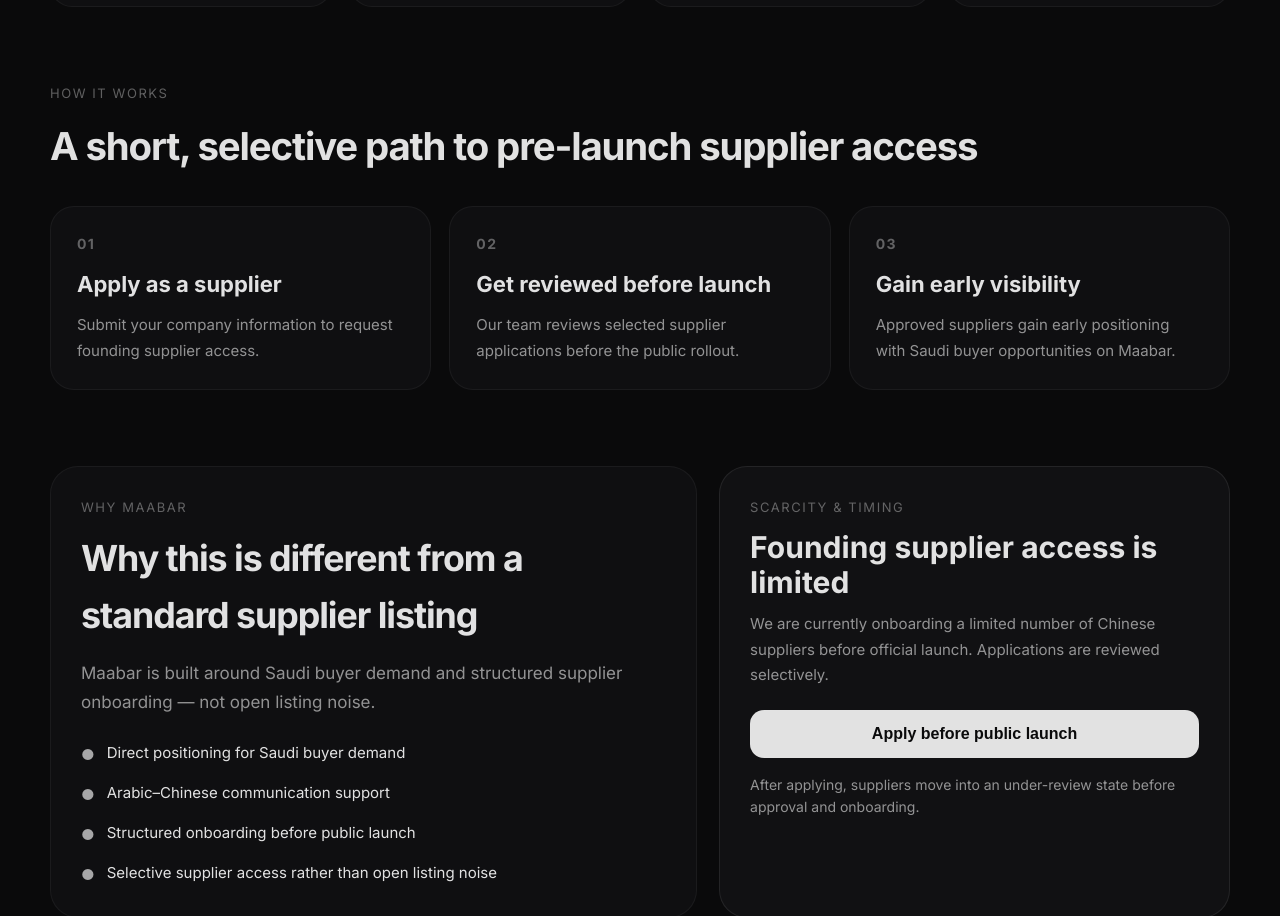
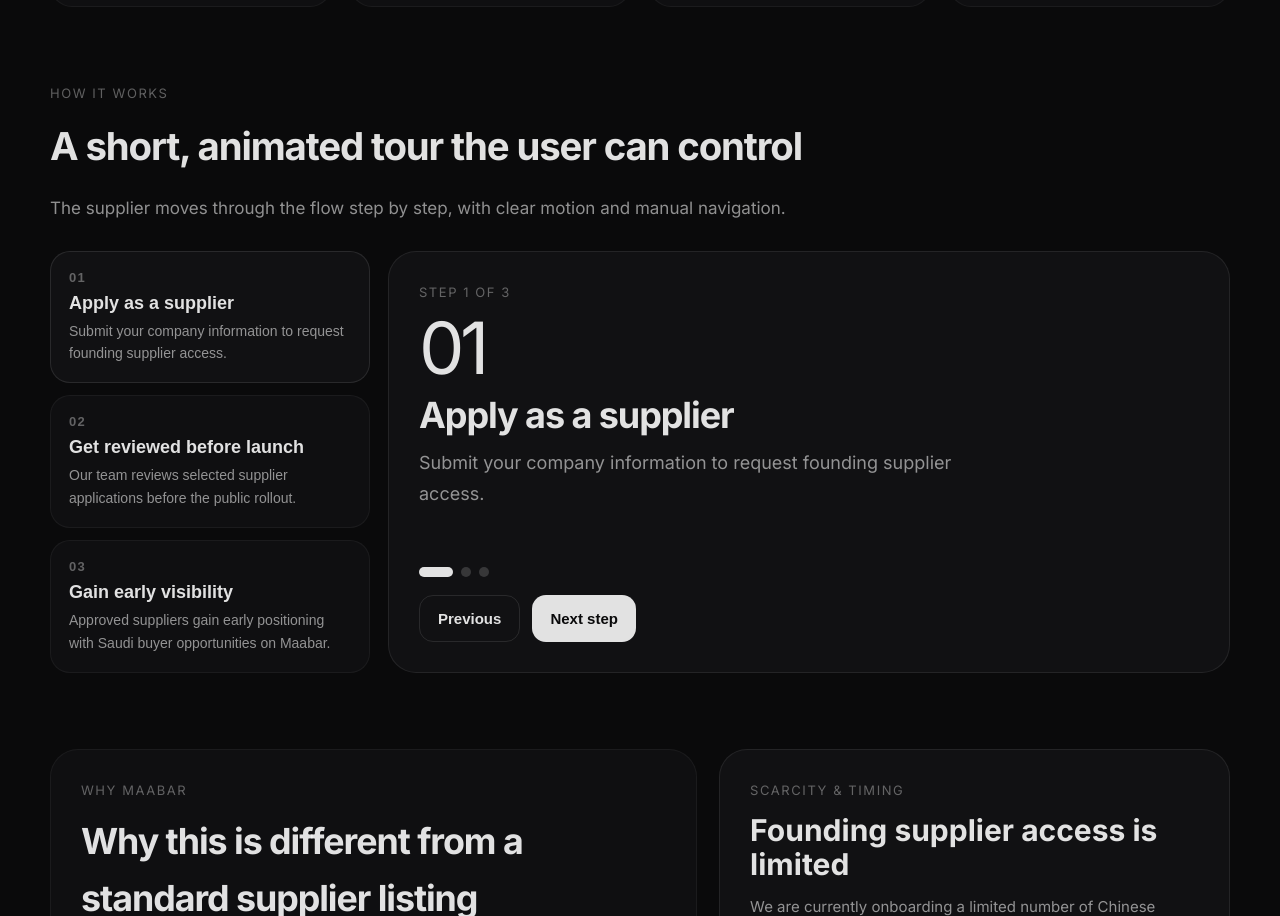
Before and after one commit to Abdulmjeedalmutairi/MAABAR, a React (Create React App) app: page /supplier-access in a window 1280 px wide. Shown: the part 1301-2217 px from the top of the page. Built offline with nearby package versions, Linux system fonts and the light colour scheme; no server answers.

Commit message:
Add interactive animated supplier access tour

```diff
--- a/src/pages/SupplierAccess.jsx
+++ b/src/pages/SupplierAccess.jsx
@@ -84,6 +84,7 @@
   const nav = useNavigate();
   const [timeLeft, setTimeLeft] = useState(getTimeLeft());
   const [isCompact, setIsCompact] = useState(typeof window !== 'undefined' ? window.innerWidth < 960 : false);
+  const [activeStep, setActiveStep] = useState(0);
 
   useEffect(() => {
     const timer = setInterval(() => setTimeLeft(getTimeLeft()), 1000);
@@ -97,8 +98,11 @@
 
   const ctaCopy = useMemo(() => (timeLeft.expired ? 'Apply for Supplier Access' : 'Apply for Early Supplier Access'), [timeLeft.expired]);
   const containerStyle = useMemo(() => ({ maxWidth: 1180, margin: '0 auto', width: '100%' }), []);
+  const currentStep = howItWorks[activeStep];
 
   const goToApply = () => nav('/login/supplier');
+  const nextStep = () => setActiveStep((prev) => (prev + 1) % howItWorks.length);
+  const prevStep = () => setActiveStep((prev) => (prev - 1 + howItWorks.length) % howItWorks.length);
   const scrollToFlow = () => {
     const el = document.getElementById('supplier-access-flow');
     if (el) el.scrollIntoView({ behavior: 'smooth', block: 'start' });
@@ -203,15 +207,78 @@
       <section id="supplier-access-flow" style={{ padding: '52px 20px', background: 'var(--bg-base)' }}>
         <div style={containerStyle}>
           <div style={{ color: 'var(--text-tertiary)', fontSize: 13, textTransform: 'uppercase', letterSpacing: '0.12em', marginBottom: 12 }}>How it works</div>
-          <h2 style={{ fontSize: 'clamp(2rem, 3vw, 3rem)', margin: '0 0 28px', letterSpacing: '-0.03em' }}>A short, selective path to pre-launch supplier access</h2>
-          <div style={{ display: 'grid', gridTemplateColumns: 'repeat(auto-fit, minmax(280px, 1fr))', gap: 18 }}>
-            {howItWorks.map((item) => (
-              <div key={item.step} style={{ padding: 26, borderRadius: 24, background: 'var(--bg-subtle)', border: '1px solid var(--border-subtle)' }}>
-                <div style={{ color: 'var(--text-tertiary)', fontSize: 14, fontWeight: 700, letterSpacing: '0.1em', marginBottom: 12 }}>{item.step}</div>
-                <h3 style={{ margin: '0 0 10px', fontSize: 22 }}>{item.title}</h3>
-                <p style={{ margin: 0, color: 'var(--text-secondary)', lineHeight: 1.7 }}>{item.description}</p>
+          <h2 style={{ fontSize: 'clamp(2rem, 3vw, 3rem)', margin: '0 0 16px', letterSpacing: '-0.03em' }}>A short, animated tour the user can control</h2>
+          <p style={{ color: 'var(--text-secondary)', fontSize: 17, lineHeight: 1.7, maxWidth: 760, margin: '0 0 28px' }}>
+            The supplier moves through the flow step by step, with clear motion and manual navigation.
+          </p>
+
+          <div style={{ display: 'grid', gridTemplateColumns: isCompact ? '1fr' : '320px minmax(0,1fr)', gap: 18, alignItems: 'stretch' }}>
+            <div style={{ display: 'grid', gap: 12 }}>
+              {howItWorks.map((item, index) => {
+                const isActive = activeStep === index;
+                return (
+                  <button
+                    key={item.step}
+                    onClick={() => setActiveStep(index)}
+                    style={{
+                      textAlign: 'left',
+                      padding: '18px 18px',
+                      borderRadius: 20,
+                      background: isActive ? 'var(--bg-muted)' : 'var(--bg-subtle)',
+                      border: isActive ? '1px solid var(--border-default)' : '1px solid var(--border-subtle)',
+                      color: 'var(--text-primary)',
+                      cursor: 'pointer',
+                    }}
+                  >
+                    <div style={{ color: 'var(--text-tertiary)', fontSize: 13, fontWeight: 700, letterSpacing: '0.1em', marginBottom: 8 }}>{item.step}</div>
+                    <div style={{ fontSize: 18, fontWeight: 600, marginBottom: 6 }}>{item.title}</div>
+                    <div style={{ color: 'var(--text-secondary)', fontSize: 14, lineHeight: 1.6 }}>{item.description}</div>
+                  </button>
+                );
+              })}
+            </div>
+
+            <div style={{ padding: isCompact ? 22 : 30, borderRadius: 28, background: 'var(--bg-muted)', border: '1px solid var(--border-muted)', minHeight: 320, display: 'flex', flexDirection: 'column', justifyContent: 'space-between' }}>
+              <div key={currentStep.step} style={{ animation: 'supplierTourFade 0.35s ease' }}>
+                <div style={{ color: 'var(--text-tertiary)', fontSize: 13, textTransform: 'uppercase', letterSpacing: '0.12em', marginBottom: 12 }}>
+                  Step {activeStep + 1} of {howItWorks.length}
+                </div>
+                <div style={{ fontSize: isCompact ? 56 : 72, lineHeight: 0.95, marginBottom: 14, letterSpacing: '-0.06em' }}>{currentStep.step}</div>
+                <h3 style={{ fontSize: isCompact ? 28 : 36, lineHeight: 1.05, margin: '0 0 12px', letterSpacing: '-0.03em' }}>{currentStep.title}</h3>
+                <p style={{ color: 'var(--text-secondary)', fontSize: 18, lineHeight: 1.75, maxWidth: 560, margin: 0 }}>{currentStep.description}</p>
               </div>
-            ))}
+
+              <div>
+                <div style={{ display: 'flex', gap: 8, margin: '24px 0 18px' }}>
+                  {howItWorks.map((item, index) => (
+                    <button
+                      key={item.step}
+                      onClick={() => setActiveStep(index)}
+                      aria-label={`Go to step ${index + 1}`}
+                      style={{
+                        width: index === activeStep ? 34 : 10,
+                        height: 10,
+                        borderRadius: 999,
+                        border: 'none',
+                        background: index === activeStep ? 'var(--text-primary)' : 'var(--border-strong)',
+                        cursor: 'pointer',
+                        transition: 'all 0.22s ease',
+                        padding: 0,
+                      }}
+                    />
+                  ))}
+                </div>
+
+                <div style={{ display: 'flex', flexWrap: 'wrap', gap: 12 }}>
+                  <button onClick={prevStep} style={{ background: 'transparent', color: 'var(--text-primary)', border: '1px solid var(--border-default)', borderRadius: 14, padding: '14px 18px', fontSize: 15, fontWeight: 600, cursor: 'pointer' }}>
+                    Previous
+                  </button>
+                  <button onClick={nextStep} style={{ background: 'var(--text-primary)', color: 'var(--bg-base)', border: 'none', borderRadius: 14, padding: '14px 18px', fontSize: 15, fontWeight: 700, cursor: 'pointer' }}>
+                    Next step
+                  </button>
+                </div>
+              </div>
+            </div>
           </div>
         </div>
       </section>
@@ -263,6 +330,19 @@
         </div>
       </section>
 
+      <style>{`
+        @keyframes supplierTourFade {
+          from {
+            opacity: 0;
+            transform: translateY(10px);
+          }
+          to {
+            opacity: 1;
+            transform: translateY(0);
+          }
+        }
+      `}</style>
+
       <Footer lang="en" />
     </div>
   );
```
